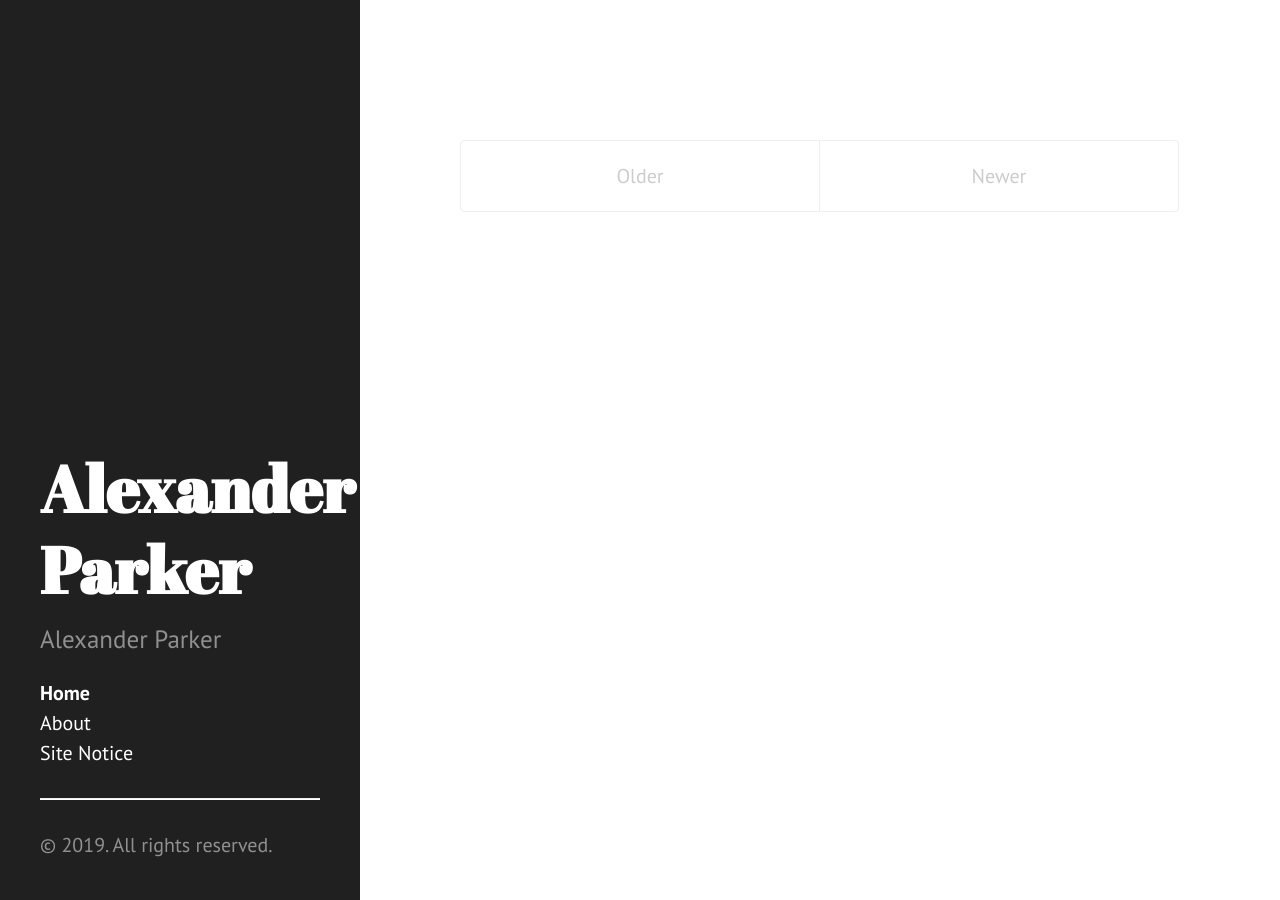
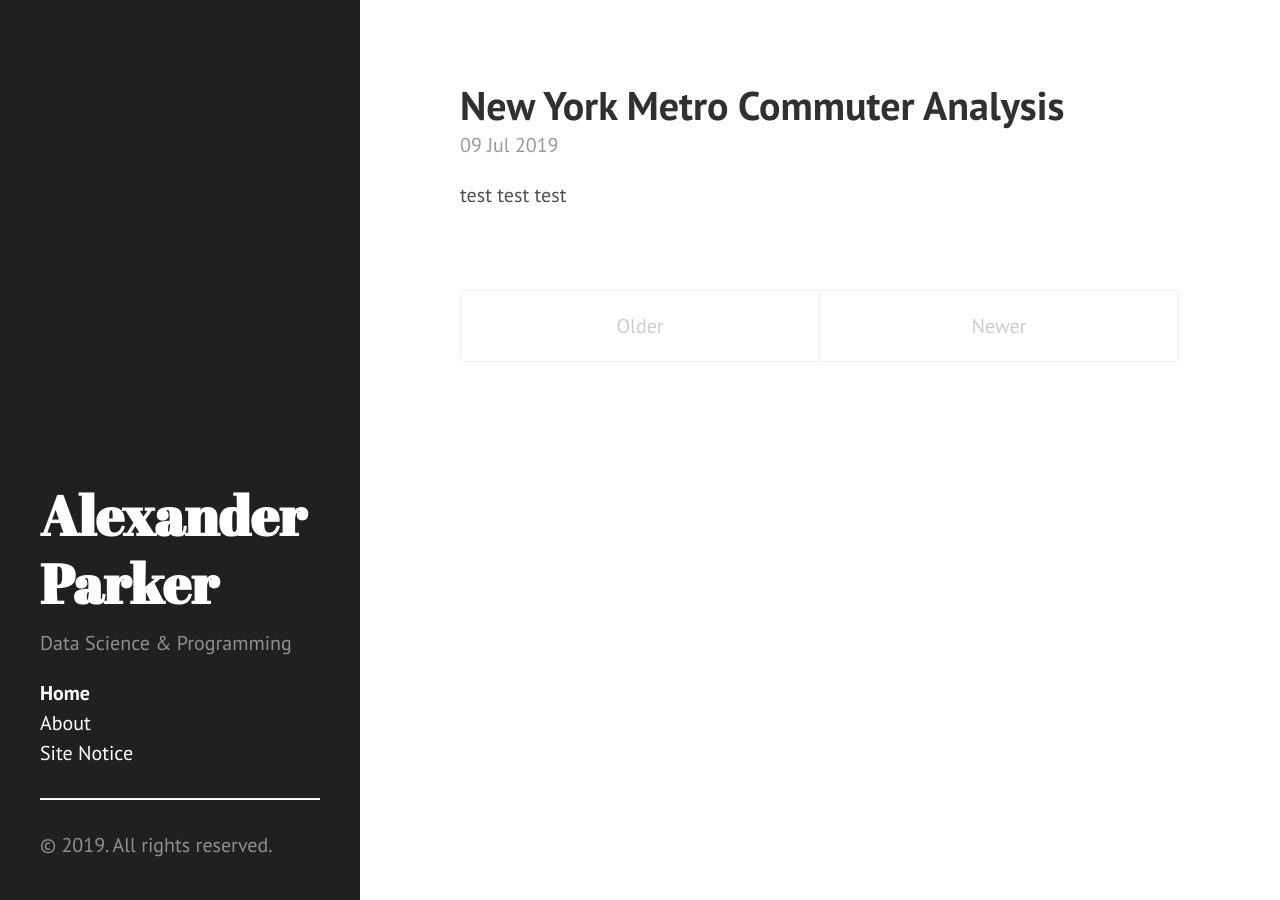
Before and after one commit to Alexander-Parker/OLD-Alexander-Parker.github.io, a Jekyll site: the page built from index.html, in a window 1280 px wide. Built offline with Jekyll 4.4.1, drawn with Linux system fonts in a browser that asks for light colours; Markdown is read by kramdown in place of the engine named in the settings; the list of posts is cut into pages by our own code.

Commit message:
fixed posts

```diff
--- a/Gemfile
+++ b/Gemfile
@@ -2,8 +2,9 @@ Encoding.default_external = Encoding::UTF_8
 Encoding.default_internal = Encoding::UTF_8
 
 source 'https://rubygems.org'
-ruby '2.2.2'
+gem 'github-pages', group: :jekyll_plugins
 
+gem 'jekyll-paginate'
 gem 'jekyll'
 gem 'rdiscount'
 gem 'mini_magick'
--- a/_config.yml
+++ b/_config.yml
@@ -9,8 +9,8 @@ permalink:        pretty
 
 # Setup
 title:            'Alexander Parker'
-tagline:          'UTC+2 based Support Manager and Speaker'
-description:      'Alexander Parker'
+tagline:          'Alexander Parker'
+description:      'Data Science & Programming'
 url:              https://alexander-parker.github.io/
 
 author:
@@ -18,9 +18,7 @@ author:
   url:            https://alexander-parker.github.io/
 
 paginate:         25
-
-# Custom vars
-version:          0.1.1
+future:           true
 
 github:
   repo:           https://github.com/Alexander-Parker/Alexander-Parker.github.io
--- a/_includes/head.html
+++ b/_includes/head.html
@@ -1,4 +1,5 @@
 <head>
+
   <link href="http://gmpg.org/xfn/11" rel="profile">
   <meta http-equiv="content-type" content="text/html; charset=utf-8">
 
@@ -34,4 +35,5 @@
       var as = audiojs.createAll();
     });
   </script>
+
 </head>
--- a/_layouts/post.html
+++ b/_layouts/post.html
@@ -1,6 +1,9 @@
 ---
 layout: default
 ---
+
+
+
 
 <div class="post">
   <h1 class="post-title">{{ page.title }}</h1>
--- /dev/null
+++ b/_posts/2019-07-09-New-York-Metro-Commuter-Analysis.md
@@ -0,0 +1,9 @@
+---
+layout: post
+title:  "New York Metro Commuter Analysis"
+date:   2019-07-09 12:00:00
+categories: data visualization
+---
+
+
+test test test
--- a/public/css/hyde.css
+++ b/public/css/hyde.css
@@ -80,7 +80,7 @@ html {
   color: #fff;
   margin-top: 0;
   font-family: "Abril Fatface", serif;
-  font-size: 3.25rem;
+  font-size: 2.75rem;
 }
 
 /* Sidebar nav */
--- a/public/css/poole.css
+++ b/public/css/poole.css
@@ -231,7 +231,7 @@ tbody tr:nth-child(odd) th {
  */
 
 .lead {
-  font-size: 1.25rem;
+  font-size: 1.00rem;
   font-weight: 300;
 }
 
```
Also changed, not shown: _posts/2019-07-09_New_York_Metro_Commuter_Analysis.md (deleted, +0 -10 lines), Gemfile.lock, 1 other file.
